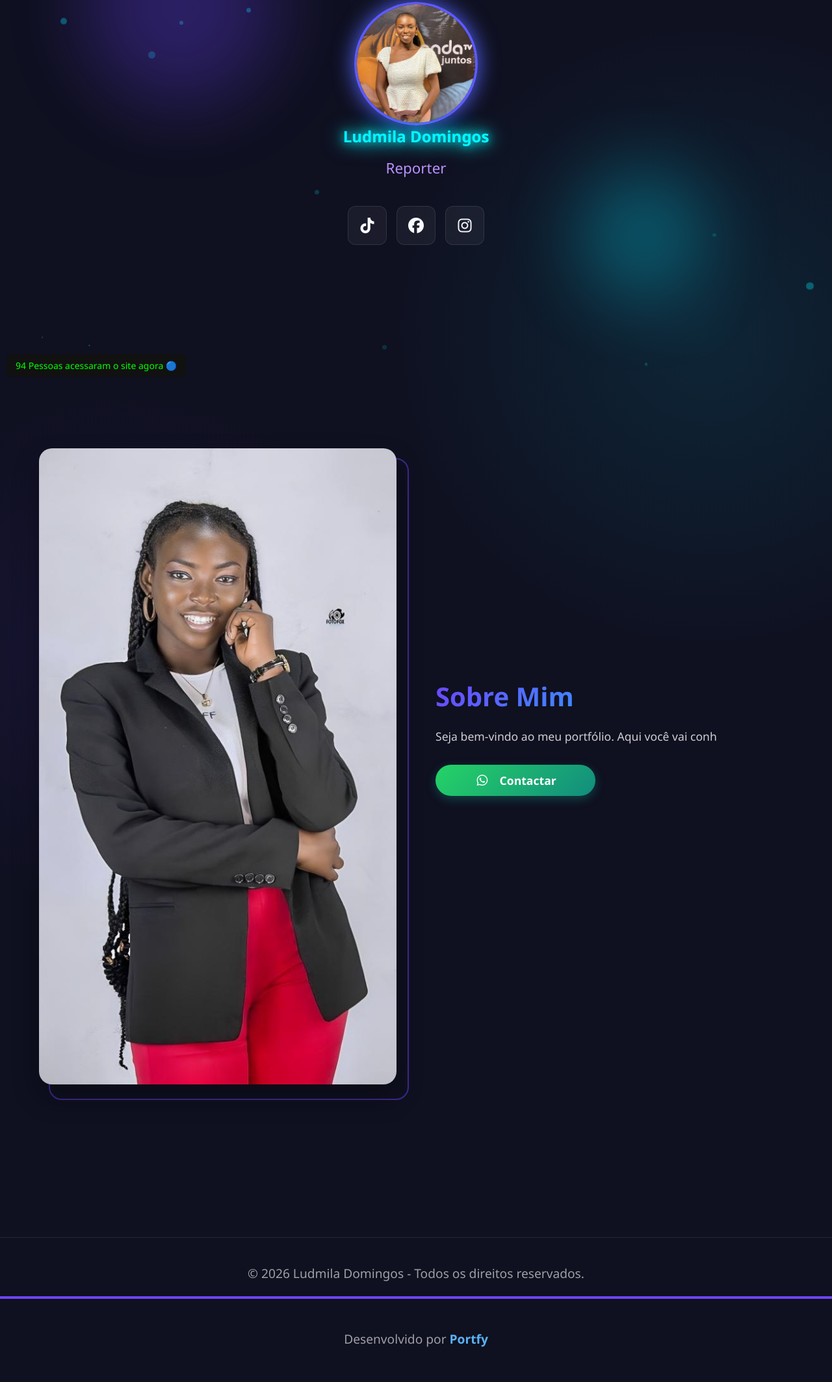
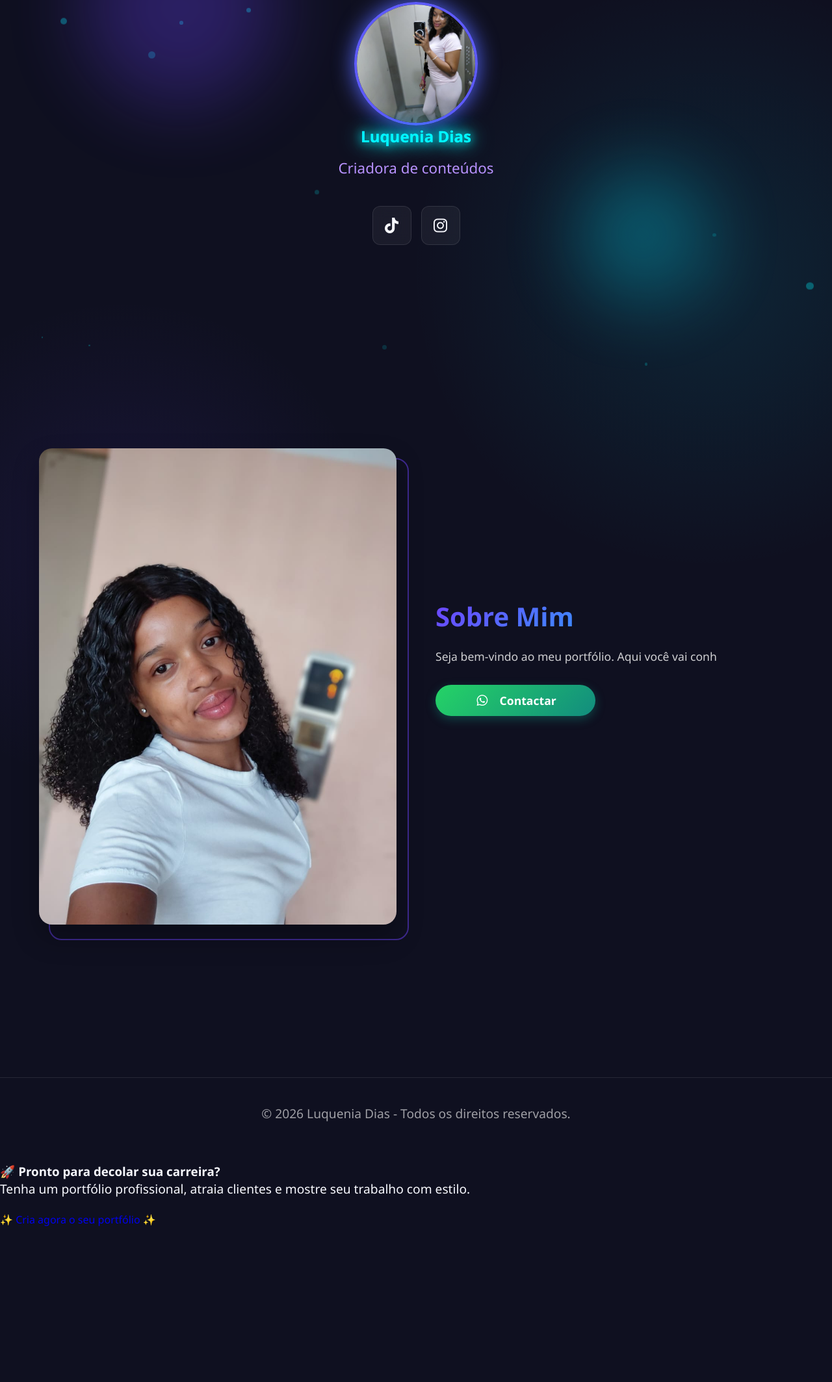
Before and after one commit to WilliamNott7/luqueniadias, a plain HTML site: page index.html in a window 1280 px wide. Shown: the part 210-2337 px from the top of the page at 65% size. After the commit the page ends 2098 px from the top, so only its background shows below. Drawn offline with Linux system fonts and the light colour scheme.

Commit message:
Add files via upload

```diff
--- a/index.html
+++ b/index.html
@@ -3,20 +3,20 @@
 <head>
     <meta charset="UTF-8">
     <meta name="viewport" content="width=device-width, initial-scale=1.0">
-    <meta name="description" content="Descobre o perfil oficial da Ludmila Domingos, com acesso direto às suas redes sociais.">
+    <meta name="description" content="Descobre o perfil oficial da Luquenia Dias, com acesso direto às suas redes sociais.">
 
 
 
     <meta name="keywords" content="mini site, criador de conteúdo, link na bio, portfólio digital, Instagram, TikTok, redes sociais, visibilidade online, promoção digital, marketing pessoal, link único, apresentação online, criador de conteúdos Angola, site para influencers, página pessoal online, tráfego para redes sociais, site responsivo, Betinhas, Influenciador, Facebook, PortfyAngola">
-    <meta name="author" content="Ludmila Domingos">
+    <meta name="author" content="Luquenia Dias">
     <meta name="robots" content="index, follow">
 
 
       <!-- Open Graph para redes sociais -->
-    <meta property="og:title" content="Ludmila Domingos">
-    <meta property="og:description" content="Descobre o perfil oficial da Ludmila Domingos com acesso direto às suas redes sociais.">
-    <meta property="og:image" content="https://ludmiladomingos.vercel.app/perfil.JPG"> <!-- imagem de destaque -->
-    <meta property="og:url" content="https://https://ludmiladomingos.vercel.app/">
+    <meta property="og:title" content="Luquenia Dias">
+    <meta property="og:description" content="Descobre o perfil oficial da Luquenia Dias com acesso direto às suas redes sociais.">
+    <meta property="og:image" content="https://luqueniadias.vercel.app/perfil.jpg"> <!-- imagem de destaque -->
+    <meta property="og:url" content="https://https://luqueniadias.vercel.app/">
     <meta property="og:type" content="website">
 
 
@@ -35,7 +35,7 @@
 
 
 
- <title>Ludmila Domingos</title>
+ <title>Luquenia Dias</title>
 <body>
 
        <!-- Home Section -->
@@ -60,20 +60,15 @@
 
 
 
-        <img src="perfil.JPG" alt="Foto do Usuário" class="profile" />
+        <img src="perfil.jpg" alt="Foto do Usuário" class="profile" />
 
-        <h1 class="user-name">Ludmila Domingos</h1>
-        <p class="user-title">Reporter</p>
+        <h1 class="user-name">Luquenia Dias</h1>
+        <p class="user-title">Criadora de conteúdos</p>
 
         <div class="social-links">
-            <a href="https://www.tiktok.com/@ludmiladomingos63?_r=1&_t=ZS-968JkoCD6iz" class="social-btn"><i class="fab fa-tiktok"></i></a>
+            <a href="https://www.tiktok.com/@luqueniadias?_r=1&_t=ZS-968NBkT4o8j" class="social-btn"><i class="fab fa-tiktok"></i></a>
 
-
-            <a href="https://www.facebook.com/share/1CvLkfxarr/?mibextid=wwXIfr" class="social-btn"><i class="fab fa-facebook"></i></a>
-
-
-
-            <a href="https://www.instagram.com/ludmila_domingosoficial?igsh=bTdwZ2R5MGZ5dm41&utm_source=qr" class="social-btn"><i class="fab fa-instagram"></i></a>
+            <a href="https://www.instagram.com/luqueniadias?igsh=MWZ6ZHN1YWY1czU0Yw==" class="social-btn"><i class="fab fa-instagram"></i></a>
 
 
         </div>
@@ -108,13 +103,13 @@
         <div class="container">
             <div class="about-content">
                 <div class="about-img">
-                    <img src="sobre.JPG" alt="Sobre mim">
+                    <img src="sobre.jpg" alt="Sobre mim">
                 </div>
                 <div class="about-text">
                     <h2>Sobre Mim</h2>
                     <p id="typewriter"></p>
 
-                    <a href="https://wa.me/244937954173?text=Olá.%20Estou%20interessado%20em%20fazer%20uma%20parceria%20com%20a%20Ludmila." class="whatsapp-btn">
+                    <a href="https://wa.me/244930808473?text=Olá.%20Estou%20interessado%20em%20fazer%20uma%20parceria%20com%20a%20Luquenia." class="whatsapp-btn">
                         <i class="fab fa-whatsapp"></i> Contactar
                     </a>
 
@@ -190,17 +185,25 @@
 
     <footer class="footer">
         <div class="container">
-            <p>© 2026 Ludmila Domingos - Todos os direitos reservados.</p>
+            <p>© 2026 Luquenia Dias - Todos os direitos reservados.</p>
         </div>
 
-        <div class="credito">
-            Desenvolvido por <a href="https://portfyangola.vercel.app" target="_blank">Portfy</a>
-        </div>
     </footer>
 
 
 
 
+
+    <!-- Div que ficará no final do site (footer de CTA) -->
+    <div class="cta-footer">
+        <div class="cta-container">
+            <h3>🚀 Pronto para decolar sua carreira?</h3>
+            <p>Tenha um portfólio profissional, atraia clientes e mostre seu trabalho com estilo.</p>
+            <a href="https://wa.me/244936584701?text=Olá!%20Quero%20criar%20meu%20portfólio%20agora" class="btn-animado" target="_blank">
+                ✨ Cria agora o seu portfólio ✨
+            </a>
+        </div>
+    </div>
 
 
 
@@ -217,12 +220,6 @@
 
 
     <script>
-
-
-
-
-
-
 
 
         // Adicionando efeito sonoro futurista ao clicar nos itens do menu
@@ -371,20 +368,6 @@
         });
 
 
-
-
-
-        const usersOnline = Math.floor(Math.random() * 100) + 1;
-        const onlineDiv = document.createElement("div");
-        onlineDiv.innerText = `${usersOnline} Pessoas acessaram o site agora 🔵`;
-        Object.assign(onlineDiv.style, {
-             position: "fixed", bottom: "10px", left: "10px",
-            background: "#111", color: "#0f0", padding: "8px 14px",
-             borderRadius: "8px", fontSize: "14px", zIndex: 9999
-         });
-         document.body.appendChild(onlineDiv);
-
-
     </script>
 </body>
 </html>
```
